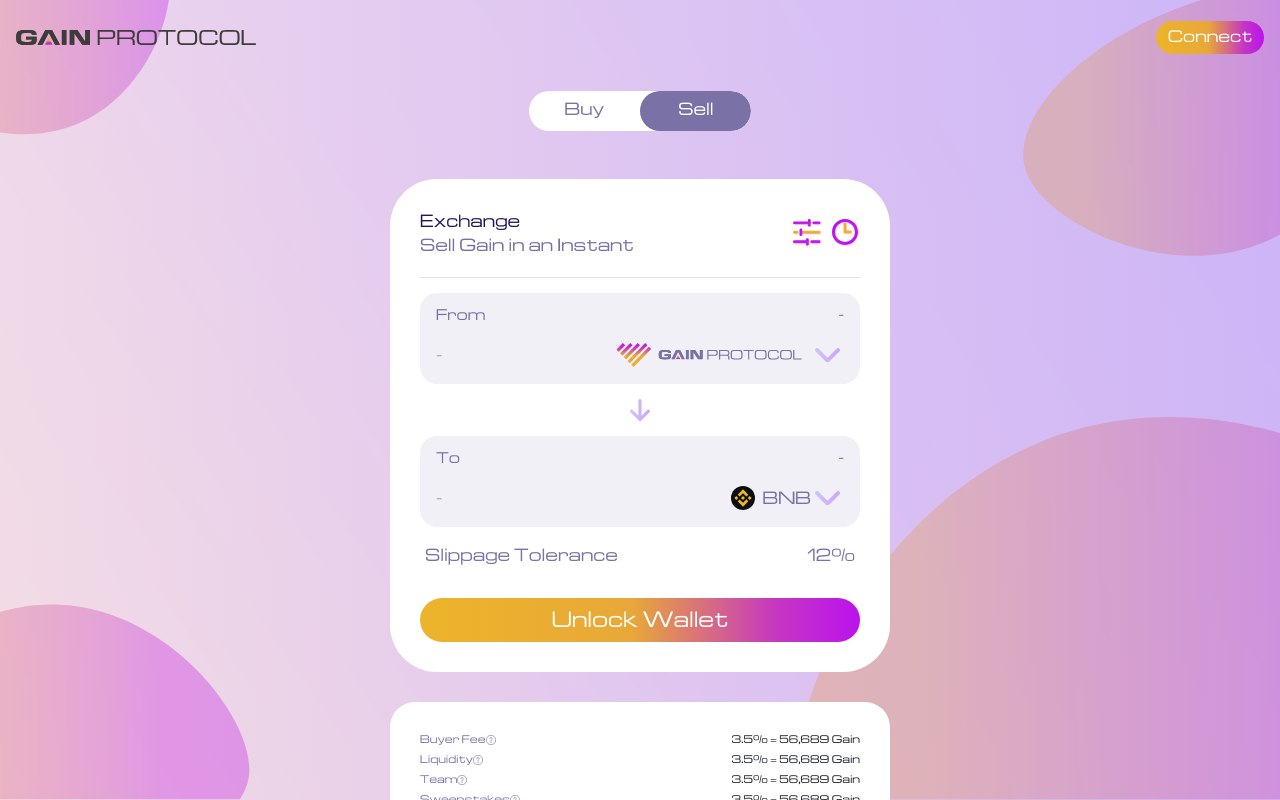
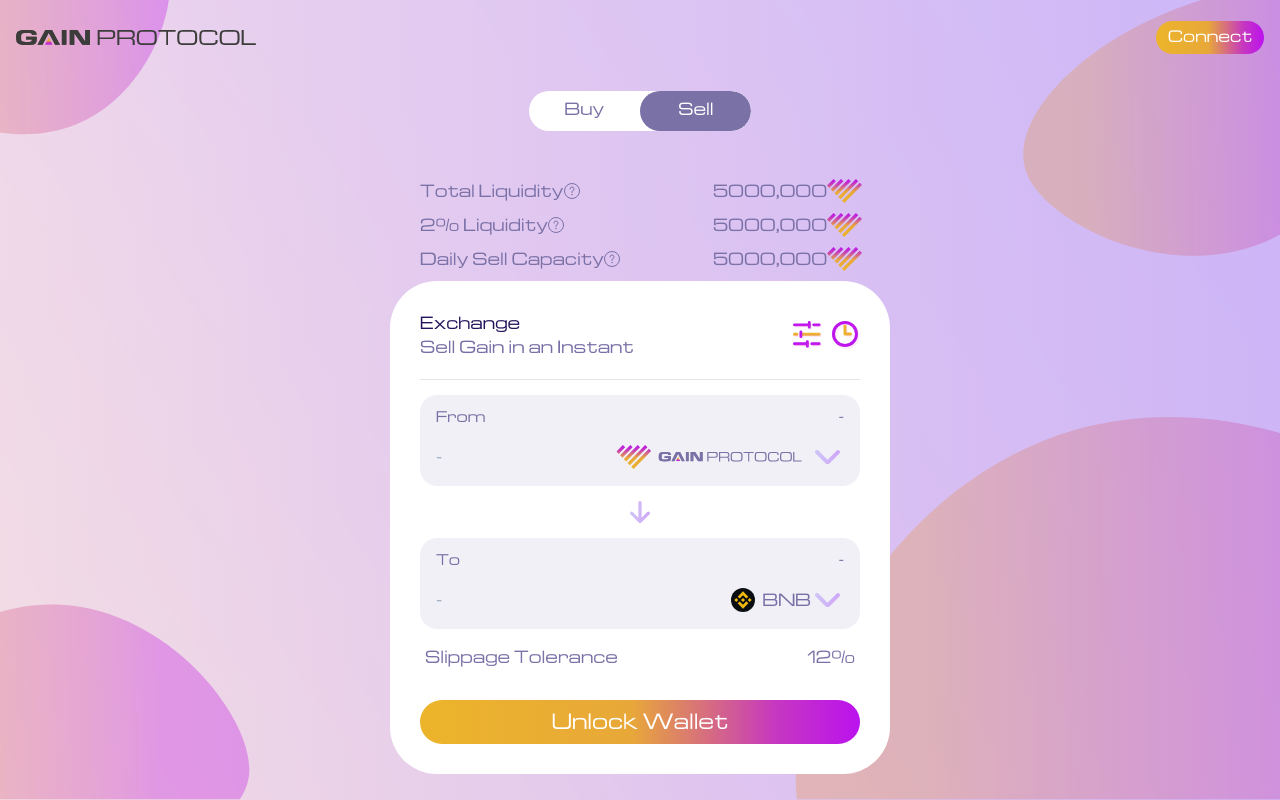
Before and after one commit to Jds-23/musical-couscous, a Next.js app: page / in a window 1280 px wide. Both pictures are taken after a click on the button "Sell". Shown: the top 800 px of the page. Built offline with nearby package versions, Linux system fonts and the light colour scheme.

Commit message:
add info on top seel section

```diff
--- a/components/SellSection/SellSection.module.css
+++ b/components/SellSection/SellSection.module.css
@@ -5,3 +5,20 @@
   -webkit-box-align: center;
   align-items: center;
 }
+.GPInfo {
+  display: flex;
+  justify-content: space-between;
+  width: 100%;
+  max-width: 500px;
+  padding: 0 30px;
+  margin-bottom: 10px;
+}
+.label {
+  display: flex;
+  align-items: center;
+  color: #7a71a7;
+}
+.data {
+  display: flex;
+  color: #7a71a7;
+}
--- a/components/SellSection/SellSection.tsx
+++ b/components/SellSection/SellSection.tsx
@@ -4,6 +4,8 @@
 import SwapCurrencyInputBox from "../SwapCurrencyInputBox/SwapCurrencyInputBox";
 import Main from "../Main/Main";
 import { useWalletAddress } from "../../context/StateProvider";
+import { QuestionOutlineIcon } from "@chakra-ui/icons";
+
 interface MyProps {
   onOpen: () => void;
 }
@@ -19,6 +21,36 @@
   const { address, setAddress } = useWalletAddress();
   return (
     <div className={styles.container}>
+      <div className={styles.GPInfo}>
+        <div className={styles.label}>
+          <h4>Total Liquidity</h4>
+          <QuestionOutlineIcon />
+        </div>
+        <div className={styles.data}>
+          <p>5000,000</p>
+          <img src={"./images/GP.svg"} />
+        </div>
+      </div>
+      <div className={styles.GPInfo}>
+        <div className={styles.label}>
+          <h4>2% Liquidity</h4>
+          <QuestionOutlineIcon />
+        </div>
+        <div className={styles.data}>
+          <p>5000,000</p>
+          <img src={"./images/GP.svg"} />
+        </div>
+      </div>
+      <div className={styles.GPInfo}>
+        <div className={styles.label}>
+          <h4>Daily Sell Capacity</h4>
+          <QuestionOutlineIcon />
+        </div>
+        <div className={styles.data}>
+          <p>5000,000</p>
+          <img src={"./images/GP.svg"} />
+        </div>
+      </div>
       <Main type={"Sell"}>
         <SwapCurrencyInputBox
           type={"From"}
```
